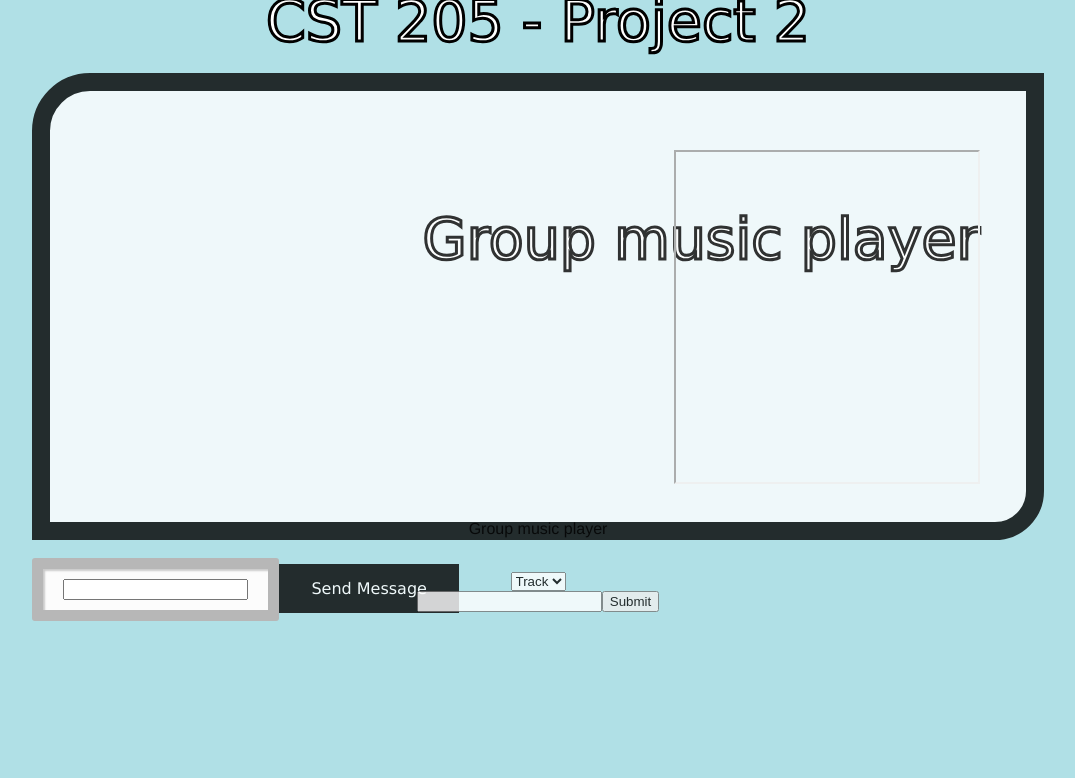
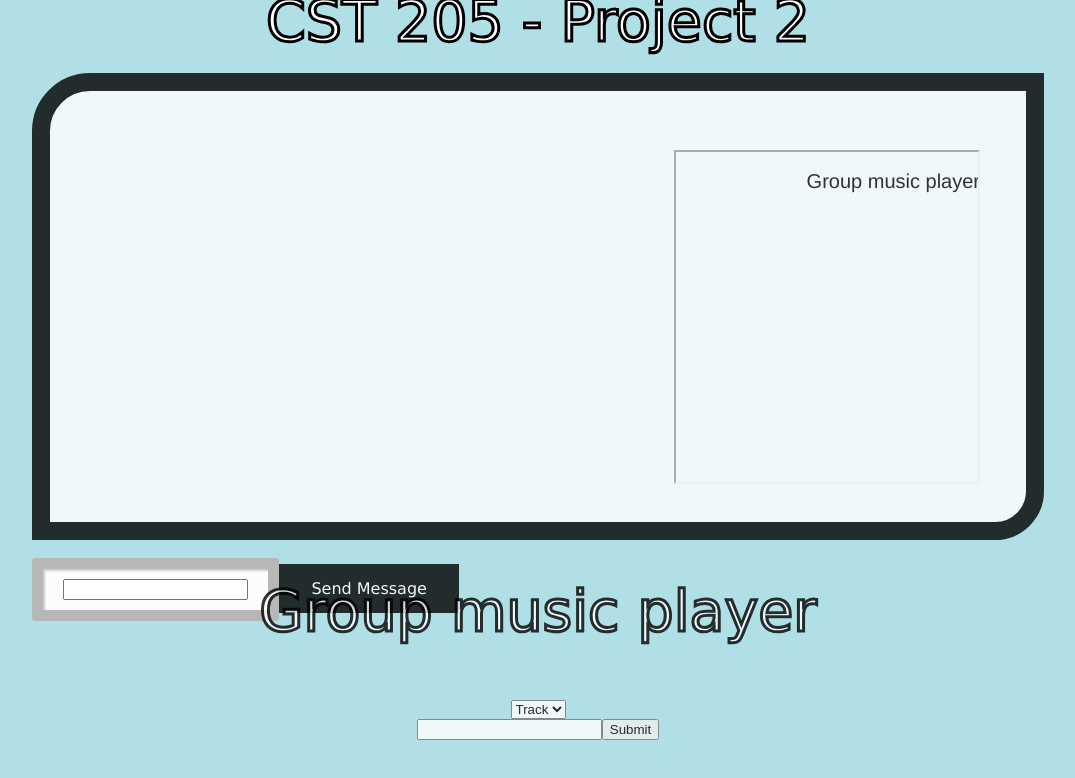
Before and after one commit to honoriovega/cst205-proj2, a Python web app: template templates/index.html in a window 1280 px wide. Shown: the top 778 px of the page, without its empty margins (102-1177 px from the left). Before the commit the page ends 621 px from the top, so only its background shows below. Run offline with Jinja, Linux system fonts and the light colour scheme; the template is opened without the code that fills it, so the values that code supplies are empty; some libraries are stand-ins or nearby versions.

Commit message:
making spotify ui changes

```diff
--- a/static/style.css
+++ b/static/style.css
@@ -90,12 +90,9 @@ img {
     right: 198;
          font-size: 30px;
 }
-#Spotifyframe , h4 {
+#Spotifyframe , p {
     position: absolute;
     top:150;
     right: 198;
-     font-size: 30px;
+     font-size: 20px;
 }
-small {
-    font-size: smaller;
-}
```
